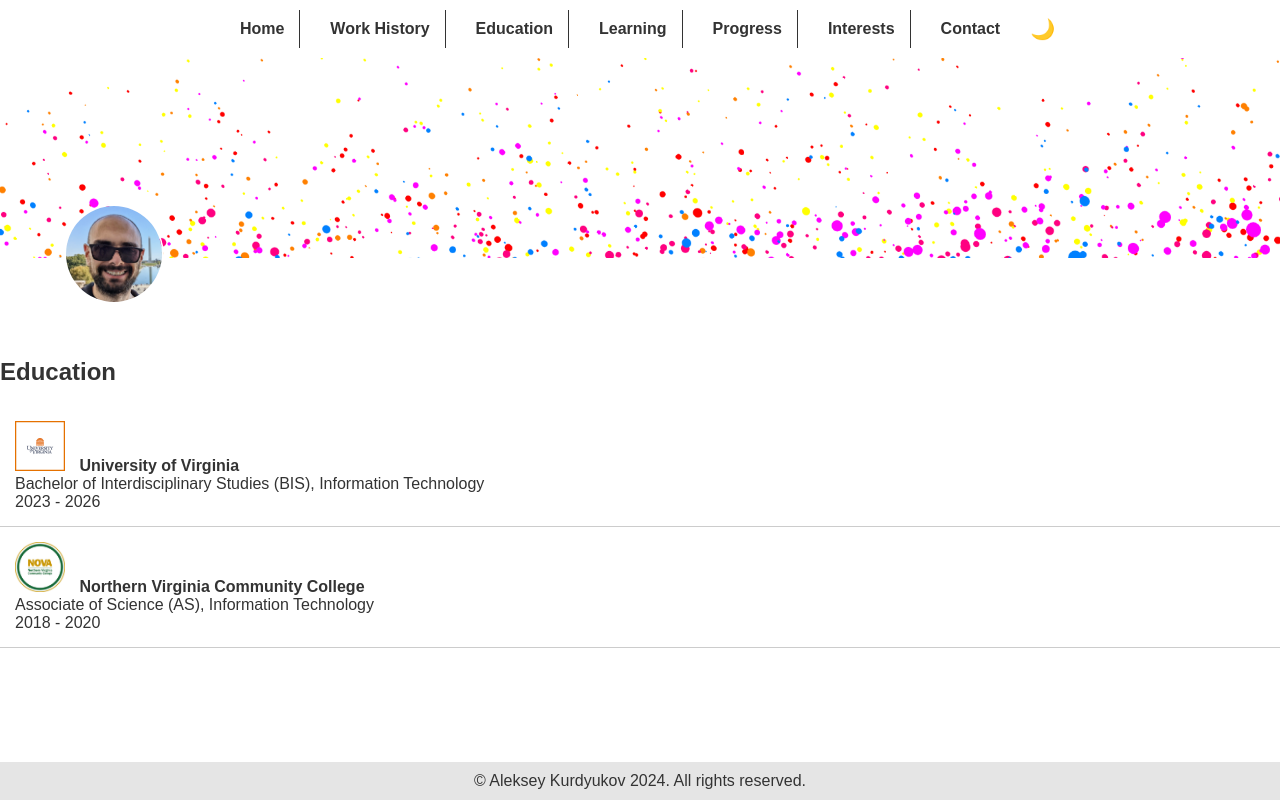
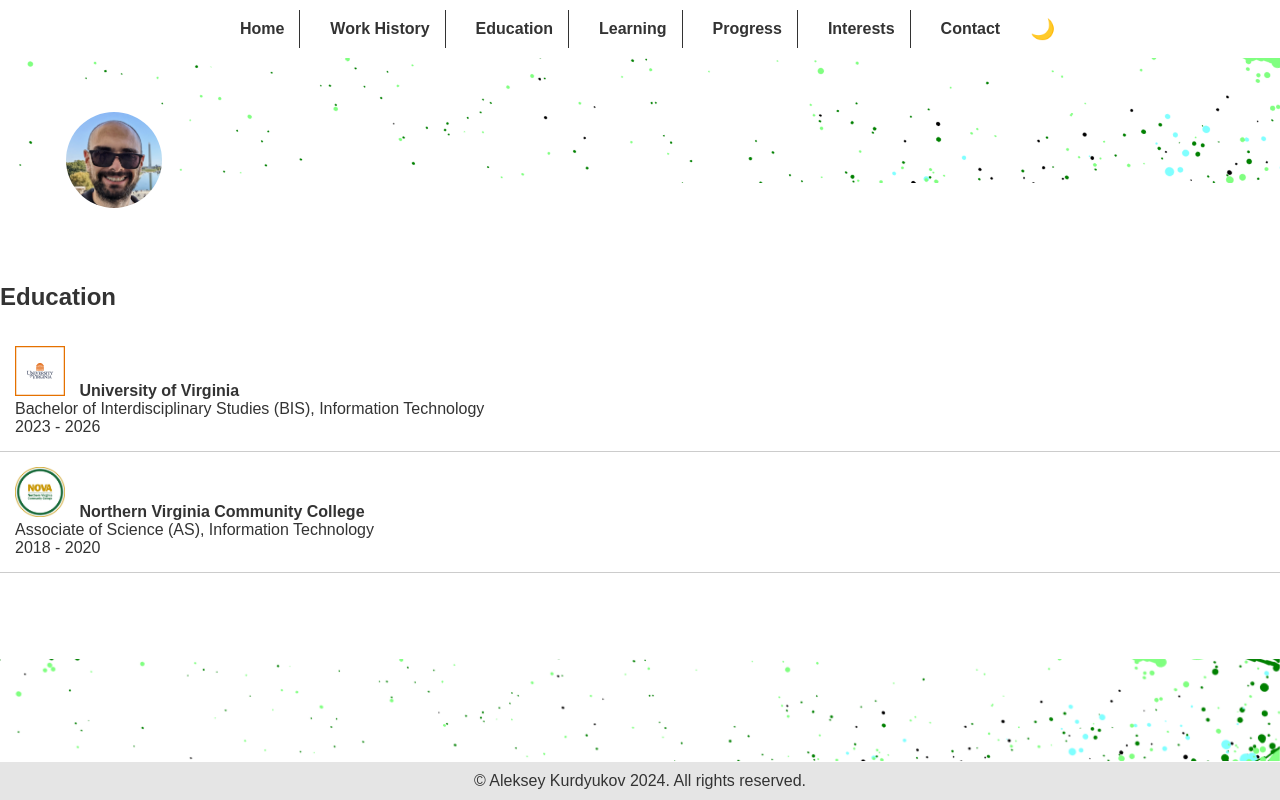
Before and after one commit to alkurdy/alkurdy.github.io, a plain HTML site: page education.html in a window 1280 px wide. Drawn offline with Linux system fonts and the light colour scheme.

Commit message:
Update 2024-07-

```diff
--- a/css/styles.css
+++ b/css/styles.css
@@ -66,7 +66,14 @@ body {
 .profile-banner {
     position: relative;
     text-align: center;
-    height: 200px;
+    height: 125px;
+}
+
+.profile-bottom-banner {
+    position: fixed; /* Use fixed to keep it at the bottom of the page */
+    bottom: 35px; /* Adjust based on footer height */
+    text-align: center;
+    color: white;
 }
 
 .banner-img {
@@ -210,6 +217,10 @@ th {
     width: 100%;
 }
 
+.copyright {
+    position: relative;
+}
+
 @media (max-width: 600px) {
     .nav-bar {
         flex-direction: column;
--- a/education.html
+++ b/education.html
@@ -22,7 +22,7 @@
     </nav>
 
     <div class="profile-banner">
-        <img src="./pictures/work-banner.png" alt="Sky background" class="banner-img">
+        <img src="./pictures/edu-banner.png" alt="Sky background" class="banner-img">
         <div class="profile-picture">
             <img src="./pictures/ak.jpg" alt="Aleksey Kurdyukov" class="profile-img">
         </div>
@@ -52,6 +52,9 @@
                 </td>
             </tr>
         </table>
+        <div class="profile-bottom-banner">
+            <img src="./pictures/edu-banner.png" alt="Sky background" class="banner-img">
+        </div>
     </main>
 
     <footer class="footer">
```
Also changed, not shown: index.html (+3 -0 lines), work.html (+4 -0 lines), pictures/edu-banner.png (added).
